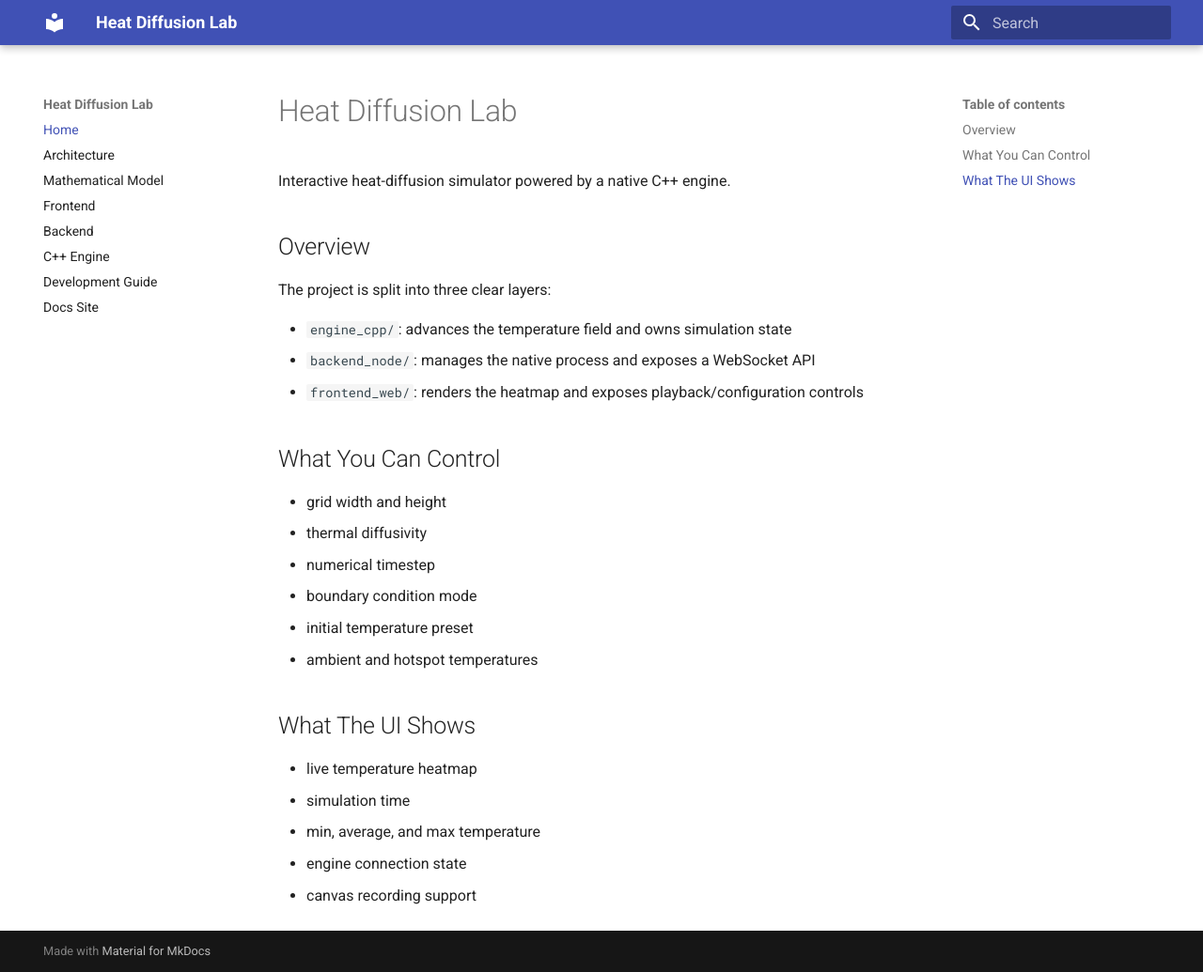
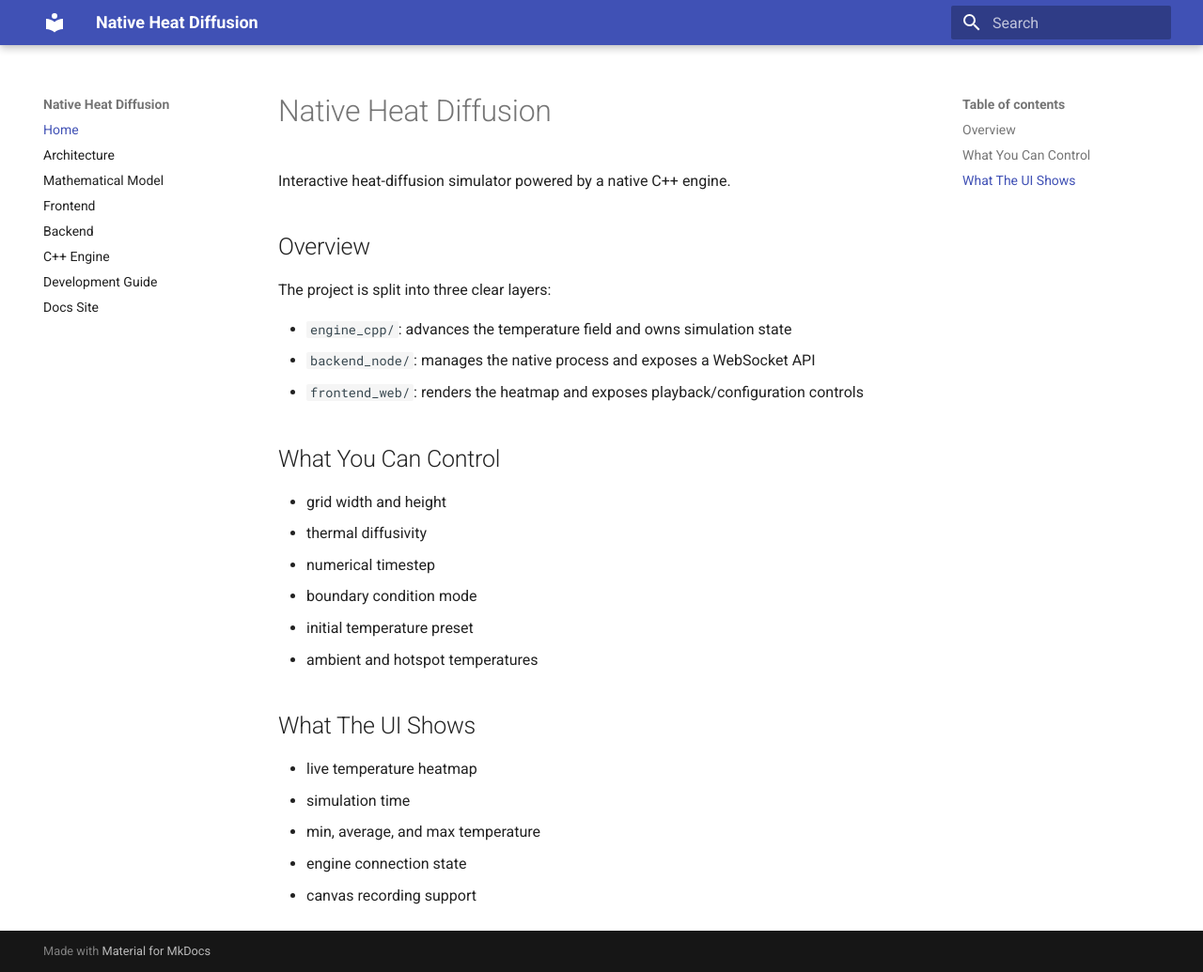
Before and after one commit to ai-cain/heat-diffusion-lab, an MkDocs documentation site: the page built from docs/index.md, in a window 1280 px wide and 1035 px high. Shown: the whole window at 94% size. Built offline with MkDocs 1.6.1 and Material for MkDocs 9.7.7, drawn with Linux system fonts in a browser that asks for light colours.

Commit message:
chore: rename project from "Heat Diffusion Lab" to "Native Heat Diffusion"
Updates project name across all documentation, configuration, and source files including README, package.json files, server.js, App.tsx, HTML title, and mkdocs.yml. The project branding has been updated to reflect the native C++ engine architecture.

```diff
--- a/README.md
+++ b/README.md
@@ -1,4 +1,4 @@
-# Heat Diffusion Lab
+# Native Heat Diffusion
 
 High-performance interactive 2D heat diffusion simulator powered by a native C++ engine, a lightweight Node.js bridge, and a modern React frontend.
 
@@ -8,7 +8,7 @@ The system is designed with a clear separation of concerns:
 - Node.js manages process orchestration and streaming
 - React provides real-time visualization and control
 
-![Heat Diffusion Lab demo](docs/media/demo.gif)
+![Native Heat Diffusion demo](docs/media/demo.gif)
 
 ## Features
 
--- a/docs/architecture.md
+++ b/docs/architecture.md
@@ -1,6 +1,6 @@
 # Architecture
 
-`Heat Diffusion Lab` uses a simple three-layer architecture:
+`Native Heat Diffusion` uses a simple three-layer architecture:
 
 1. The frontend gathers simulation parameters and playback actions.
 2. The backend normalizes those messages and forwards them to the engine.
--- a/docs/development.md
+++ b/docs/development.md
@@ -1,6 +1,6 @@
 # Development Guide
 
-This page describes the local workflow for `Heat Diffusion Lab`.
+This page describes the local workflow for `Native Heat Diffusion`.
 
 ## Prerequisites
 
--- a/docs/engine_cpp.md
+++ b/docs/engine_cpp.md
@@ -1,6 +1,6 @@
 # C++ Engine
 
-The native engine owns the real numerical state of `Heat Diffusion Lab`.
+The native engine owns the real numerical state of `Native Heat Diffusion`.
 
 ## Responsibilities
 
--- a/docs/index.md
+++ b/docs/index.md
@@ -1,4 +1,4 @@
-# Heat Diffusion Lab
+# Native Heat Diffusion
 
 Interactive heat-diffusion simulator powered by a native C++ engine.
 
--- a/mkdocs.yml
+++ b/mkdocs.yml
@@ -1,5 +1,5 @@
-site_name: Heat Diffusion Lab
-site_description: Native-engine heat diffusion simulator with a web UI
+site_name: Native Heat Diffusion
+site_description: Native C++ heat diffusion simulator with a web UI
 theme:
   name: material
 nav:
```
Also changed, not shown: 5 other files.
